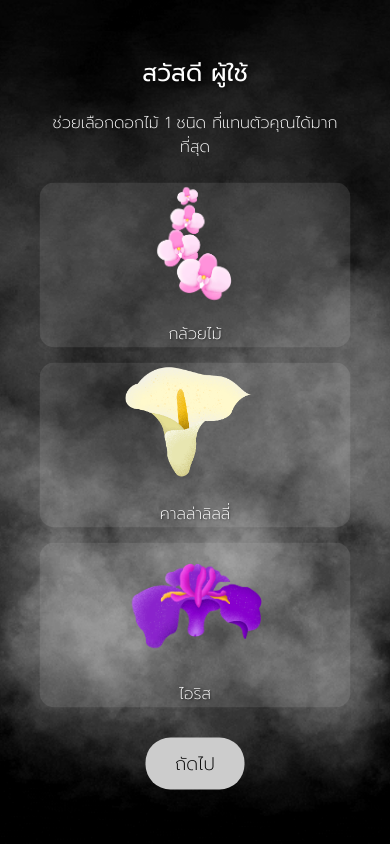
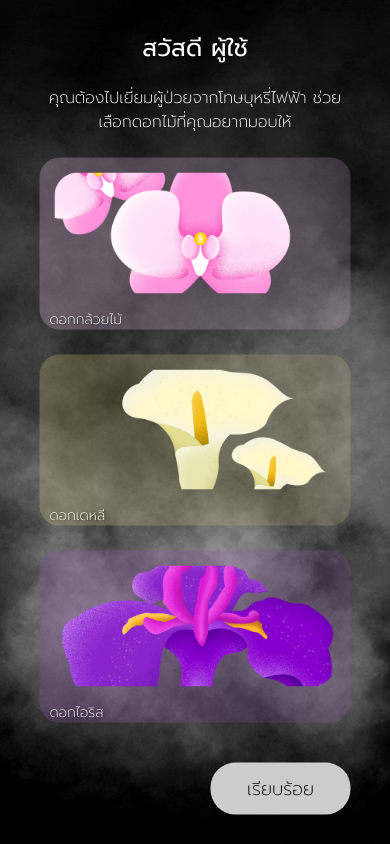
Before and after one commit to Mubmib1305/soopburee, a Flask app: page /page3 in a window 390 px wide. Run offline with Flask 3, Linux system fonts and the light colour scheme.

Commit message:
fix mobile

```diff
--- a/anti-vape-campaign/app/templates/emoji.html
+++ b/anti-vape-campaign/app/templates/emoji.html
@@ -20,7 +20,7 @@
     <div class="display-frame">
         <div class="screen-overlay"></div>
         <div class="main-container">
-            <div class="panel-header">อิโมจิที่แสดงความรู้สึก</div>
+            <div class="panel-header">ไว้อาลัยแด่ผู้ถูกควันลวงพรากลมหายใจไปนิรันดร์</div>
             <div class="emoji-container" id="emojiGrid"></div>
             <div class="info-container">
                 <div class="info-item last-update" id="lastUpdate">อัพเดทล่าสุด: เมื่อสักครู่</div>
--- a/anti-vape-campaign/app/templates/messages.html
+++ b/anti-vape-campaign/app/templates/messages.html
@@ -20,7 +20,7 @@
     <div class="display-frame">
         <div class="screen-overlay"></div>
         <div class="main-container">
-            <div class="panel-header">ข้อความที่ได้รับ</div>
+            <div class="panel-header">ไว้อาลัยแด่ผู้ถูกควันลวงพรากลมหายใจไปนิรันดร์</div>
             <div class="messages-container">
                 <div class="messages-wrapper">
                     <div class="scroll-container" id="scrollMessages"></div>
@@ -29,7 +29,7 @@
                     <img src="{{ url_for('static', filename='images/smoke2.gif') }}" alt="smoke" class="smoke-gif">
                 </div>
             </div>
-            <div class="total-messages" id="totalMessages">จำนวนข้อความทั้งหมด: 0</div>
+            <div class="total-messages" id="totalMessages">จำนวนข้อความที่ส่ง: 0</div>
         </div>
     </div>
     <script src="{{ url_for('static', filename='js/script.js') }}"></script>
--- a/anti-vape-campaign/app/templates/page2.html
+++ b/anti-vape-campaign/app/templates/page2.html
@@ -235,11 +235,10 @@
     <img src="{{ url_for('static', filename='images/smoke2.gif') }}" alt="พื้นหลัง" class="background-gif">
 
     <div class="container">
-        <h1>สวัสดี<br>ผู้ดูแลดอกไม้</h1>
+        <h1>สวัสดี<br>อยากให้เราเรียกคุณว่าอะไรดี</h1>
 
         <form id="registrationForm" onsubmit="handleSubmit(event)">
             <div class="form-group">
-                <label>อยากให้เราเรียกคุณว่าอะไรดี</label>
                 <input type="text" id="nickname" name="nickname" required>
             </div>
 
--- a/anti-vape-campaign/app/templates/page3.html
+++ b/anti-vape-campaign/app/templates/page3.html
@@ -32,6 +32,7 @@
             position: relative;
             overflow: hidden;
             background: #000;
+            background-image: linear-gradient(to bottom, rgba(0, 0, 0, 0.9), rgba(0, 0, 0, 0.7));
             color: white;
         }
 
@@ -74,15 +75,38 @@
             flex-direction: column;
             gap: 15px;
             margin-bottom: 30px;
+            position: relative;
         }
 
         .flower-card {
-            background: rgba(255, 255, 255, 0.1);
-            border-radius: 15px;
+            background: transparent;
+            border-radius: 20px;
             cursor: pointer;
             transition: all 0.3s ease;
             position: relative;
-            border: 2px solid transparent;
+            border: none;
+            overflow: hidden;
+            margin-bottom: 10px;
+            background: linear-gradient(rgba(0,0,0,0.2), rgba(0,0,0,0.2));
+        }
+
+        .flower-card:nth-child(1) {
+            background: linear-gradient(to right, rgba(220, 180, 220, 0.3), rgba(220, 180, 220, 0.2));
+        }
+
+        .flower-card:nth-child(2) {
+            background: linear-gradient(to right, rgba(200, 190, 120, 0.3), rgba(200, 190, 120, 0.2));
+        }
+
+        .flower-card:nth-child(3) {
+            background: linear-gradient(to right, rgba(140, 80, 170, 0.3), rgba(140, 80, 170, 0.2));
+        }
+
+        .flower-card img {
+            width: 100%;
+            border-radius: 20px;
+            display: block;
+            padding: 15px;
         }
 
         .flower-card.selected {
@@ -98,14 +122,26 @@
         }
 
         .flower-name {
-            font-size: 16px;
+            font-size: 14px;
             color: white;
             text-shadow: 1px 1px 2px rgba(0, 0, 0, 0.5);
             font-family: 'Prompt', sans-serif !important;
             font-weight: 200;
+            text-align: left;
+            padding-left: 10px;
+        }
+
+        .button-container {
+            display: flex;
+            justify-content: flex-end; /* จัดให้ปุ่มอยู่ชิดขวา */
+            width: 100%;
+            margin-top: 10px;
         }
 
         .submit-btn {
+            display: flex;
+            justify-content: center;
+            align-items: center;
             background-color: #ffd700;
             color: black;
             padding: 12px 30px;
@@ -116,6 +152,7 @@
             transition: all 0.3s ease;
             font-family: 'Prompt', sans-serif !important;
             font-weight: 200;
+            width: 140px; /* กำหนดความกว้างของปุ่ม */
         }
 
         .submit-btn:hover {
@@ -135,26 +172,28 @@
 
     <div class="container">
         <h1>สวัสดี {{ nickname }}</h1>
-        <p class="subtitle">ช่วยเลือกดอกไม้ 1 ชนิด ที่แทนตัวคุณได้มากที่สุด</p>
+        <p class="subtitle">คุณต้องไปเยี่ยมผู้ป่วยจากโทษบุหรี่ไฟฟ้า ช่วยเลือกดอกไม้ที่คุณอยากมอบให้</p>
         <br>
         <div class="flower-options">
             <div class="flower-card" onclick="selectFlower(1, this)">
-                <img src="{{ url_for('static', filename='images/flower_PK.png') }}" alt="กล้วยไม้" class="flower-image">
-                <div class="flower-name">กล้วยไม้</div>
+                <img src="{{ url_for('static', filename='images/Flower_1.png') }}" alt="กล้วยไม้">
+                <div class="flower-name">ดอกกล้วยไม้</div>
             </div>
 
             <div class="flower-card" onclick="selectFlower(2, this)">
-                <img src="{{ url_for('static', filename='images/flower_YL.png') }}" alt="คาลล่าลิลลี่" class="flower-image">
-                <div class="flower-name">คาลล่าลิลลี่</div>
+                <img src="{{ url_for('static', filename='images/Flower_2.png') }}" alt="ดาหลี">
+                <div class="flower-name">ดอกเดหลี</div>
             </div>
 
             <div class="flower-card" onclick="selectFlower(3, this)">
-                <img src="{{ url_for('static', filename='images/flower_PP.png') }}" alt="ไอริส" class="flower-image">
-                <div class="flower-name">ไอริส</div>
+                <img src="{{ url_for('static', filename='images/Flower_3.png') }}" alt="ไอริส">
+                <div class="flower-name">ดอกไอริส</div>
             </div>
         </div>
 
-        <button type="button" class="submit-btn" onclick="submitChoice()" disabled id="submitBtn">ถัดไป</button>
+        <div class="button-container">
+            <button type="button" class="submit-btn" onclick="submitChoice()" disabled id="submitBtn">เรียบร้อย</button>
+        </div>
     </div>
 
     <script>
--- a/anti-vape-campaign/app/templates/page4.html
+++ b/anti-vape-campaign/app/templates/page4.html
@@ -129,14 +129,14 @@
     <img src="{{ url_for('static', filename='images/smoke2.gif') }}" alt="พื้นหลัง" class="background-gif">
 
     <div class="container">
-        <h1>เลือก 1 วิธีการดูแล<br>ที่เป็นตัวคุณมากที่สุด</h1>
+        <h1>เลือก 1 สถานการณ์<br>ที่คุณต้องการมอบดอกไม้</h1>
 
         <div class="choice-card" onclick="selectChoice(2, this)">
-            <div class="choice-text">รดน้ำสม่ำเสมอ<br>แต่ออกดอกช้ากว่า</div>
+            <div class="choice-text">เด็ก ญ ข. อายุ 15 ปี</div>
         </div>
 
         <div class="choice-card" onclick="selectChoice(1, this)">
-            <div class="choice-text">ใส่สารเคมีเพื่อเร่งให้<br>ออกดอกโดยเร็ว</div>
+            <div class="choice-text">นาย ค. อายุ 32 ปี</div>
         </div>
 
         <div class="button-container">
```
Also changed, not shown: anti-vape-campaign/app/static/images/Flower_1.png (added), anti-vape-campaign/app/static/images/Flower_2.png (added), anti-vape-campaign/app/static/images/Flower_3.png (added), anti-vape-campaign/app/static/images/flower_PK.png (deleted), anti-vape-campaign/app/static/images/flower_PP.png (deleted), anti-vape-campaign/app/static/images/flower_YL.png (deleted).
